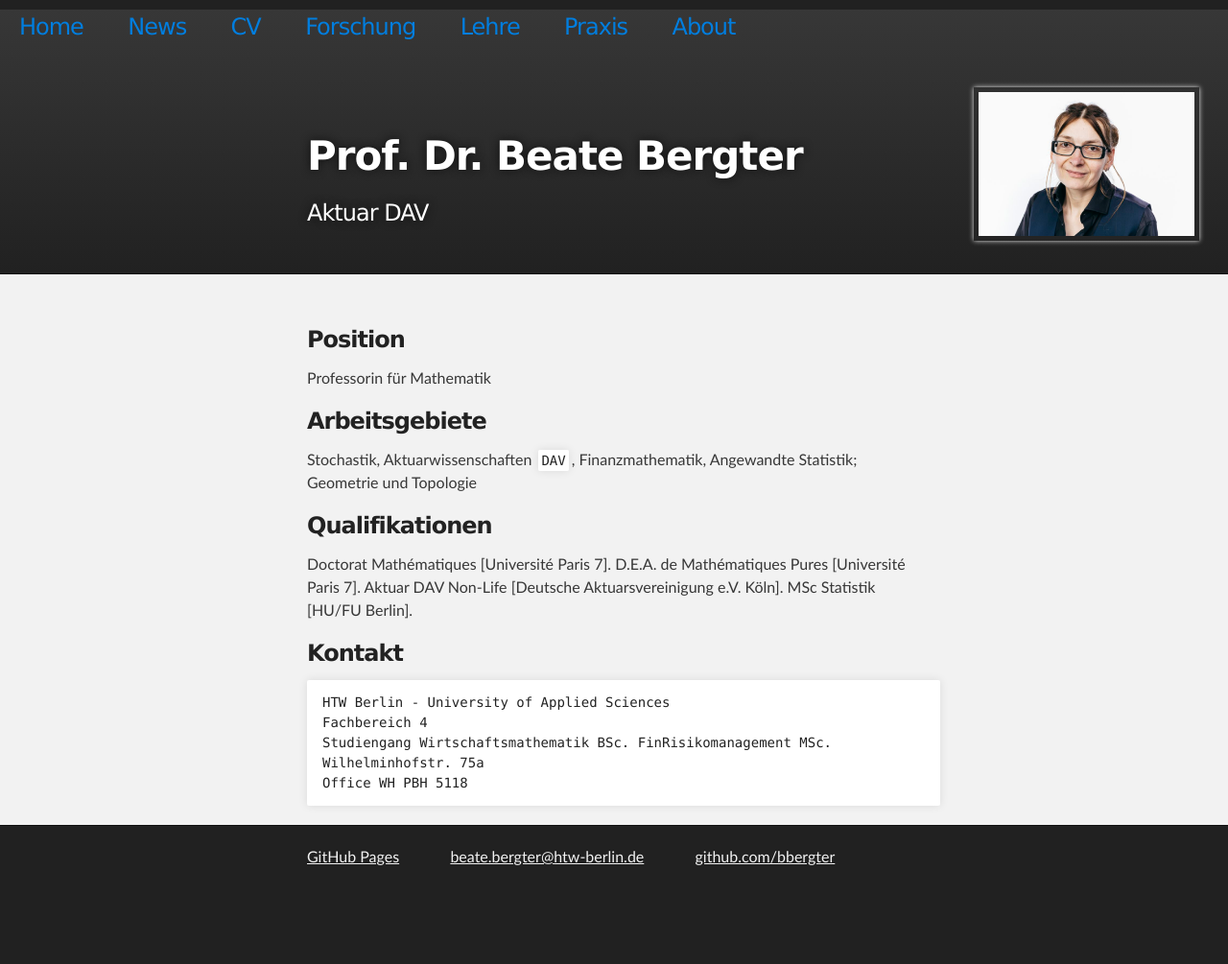
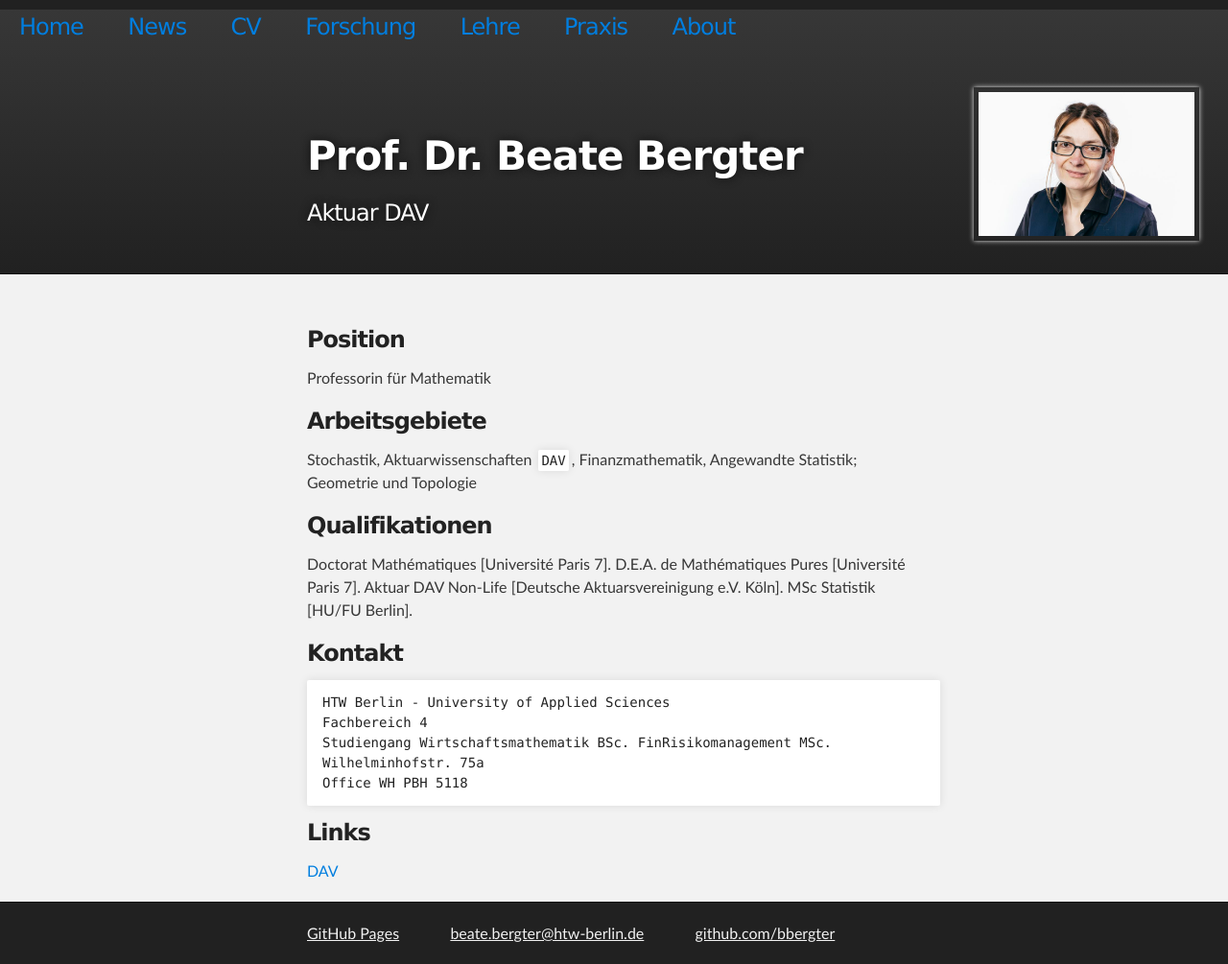
Before and after one commit to bbergter/bbergter, a Jekyll site: the page index.html, which Jekyll copies as it is, in a window 1280 px wide. Shown: the whole page at 96% size. Built offline with Jekyll 4.4.1, drawn with Linux system fonts in a browser that asks for light colours; before the commit the page ends 925 px from its top, so only the background shows below that.

Commit message:
Update index.html

```diff
--- a/index.html
+++ b/index.html
@@ -77,6 +77,12 @@ Wilhelminhofstr. 75a
 Office WH PBH 5118
 </code></pre>
 
+
+<h3>Links</h3>
+<a href="http://aktuar.de/" target="_blank">DAV</a>
+
+
+
       </section>
     </div>
 
```
